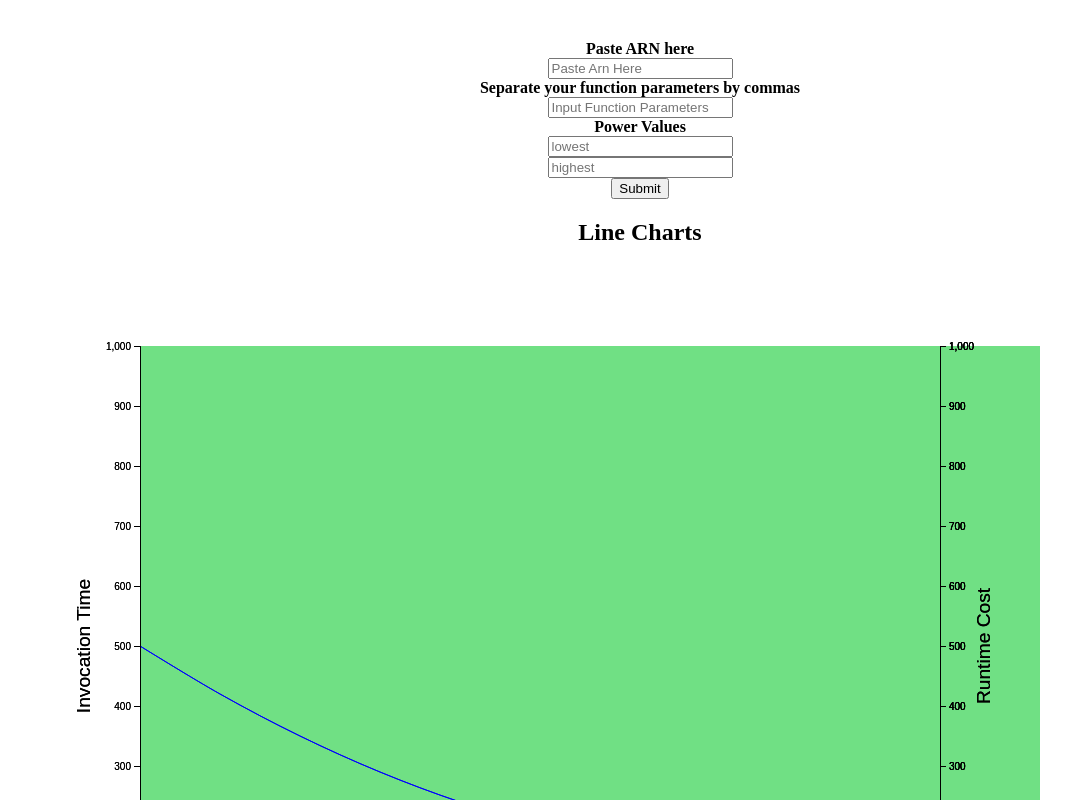
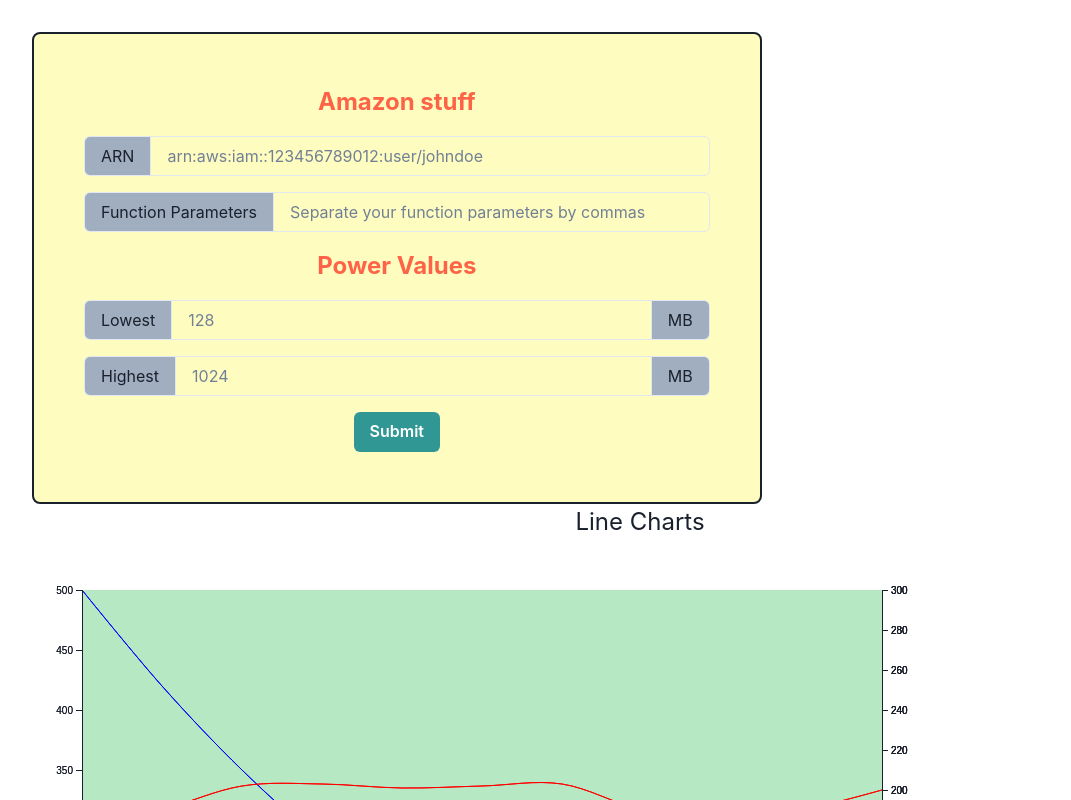
Before and after one commit to oslabs-beta/shear, a React (Vite) app: page / in a window 1280 px wide. Shown: the top 800 px of the page, without its empty margins (0-1071 px from the left). Built offline with nearby package versions, Linux system fonts and the light colour scheme.

Commit message:
some styling setup

```diff
--- a/package.json
+++ b/package.json
@@ -12,6 +12,7 @@
     "preview": "vite preview"
   },
   "dependencies": {
+    "@chakra-ui/react": "^2.8.2",
     "@emotion/react": "^11.11.1",
     "@emotion/styled": "^11.11.0",
     "@fontsource/roboto": "^5.0.8",
@@ -21,6 +22,7 @@
     "cors": "^2.8.5",
     "d3": "^7.8.5",
     "express": "^4.18.2",
+    "framer-motion": "^10.16.12",
     "nodemon": "^3.0.1",
     "react": "^18.2.0",
     "react-d3-library": "^1.1.8",
--- a/src/components/form.tsx
+++ b/src/components/form.tsx
@@ -3,8 +3,8 @@
 import { RootState } from "../store";
 import { arnInput, funcParamsInput, lowestPowerValueInput, highestPowerValueInput } from "../formData/infoSlice";
 import { runOptimizer } from "../formData/resultsSlice";
-
-
+import * as ChakraUI from '@chakra-ui/react'
+import './style.css'
 
 
 const Form: React.FC = () => {
@@ -37,16 +37,57 @@
 
   return (
     <div>
-      <form ref={formRef} onSubmit={onSubmit}>
-        <label><strong>Paste ARN here</strong></label><br/>
-        <input type="text" ref={arnRef} placeholder="Paste Arn Here"/><br/>
-        <label><strong>Separate your function parameters by commas</strong></label><br/>
-        <input type="text" ref={funcParamsRef} placeholder="Input Function Parameters"/><br />
+      {/* <form ref={formRef} onSubmit={onSubmit}>
+        <label><strong>Paste ARN here</strong></label><br />
+        <input type="text" ref={arnRef} placeholder="Paste Arn Here" /><br />
+        <label><strong>Separate your function parameters by commas</strong></label><br />
+        <input type="text" ref={funcParamsRef} placeholder="Input Function Parameters" /><br />
         <label><strong>Power Values</strong></label><br></br>
         <input type="text" ref={lowestPowerValRef} placeholder="lowest"></input><br></br>
         <input type="text" ref={highestPowerValRef} placeholder="highest"></input><br></br>
         <button type="submit">Submit</button>
-      </form>
+      </form> */}
+
+      {/* This is just design for now (no functionality) */}
+      <ChakraUI.Box position="relative" h="20%" w="60%" border="2px" padding="50px" borderRadius='lg' overflow='hidden' bg='yellow.100'>
+
+        <ChakraUI.Stack spacing={4}>
+
+          <ChakraUI.Text as='b' fontSize='24px' color='tomato'>Amazon stuff</ChakraUI.Text>
+
+          <ChakraUI.InputGroup>
+            <ChakraUI.InputLeftAddon children='ARN' bg='gray.400' />
+            <ChakraUI.Input placeholder='arn:aws:iam::123456789012:user/johndoe' />
+          </ChakraUI.InputGroup>
+
+          {/* If you add the size prop to `InputGroup`, it'll pass it to all its children. */}
+          <ChakraUI.InputGroup >
+            <ChakraUI.InputLeftAddon children='Function Parameters' bg='gray.400' />
+            <ChakraUI.Input placeholder='Separate your function parameters by commas' />
+          </ChakraUI.InputGroup>
+
+          <ChakraUI.Text as='b' fontSize='24px' color='tomato'>Power Values</ChakraUI.Text>
+          {/* <ChakraUI.FormLabel>Power Values</ChakraUI.FormLabel> */}
+          <ChakraUI.InputGroup>
+            <ChakraUI.InputLeftAddon children='Lowest' bg='gray.400' />
+            <ChakraUI.Input placeholder='128' />
+            <ChakraUI.InputRightAddon children='MB' bg='gray.400' />
+          </ChakraUI.InputGroup>
+          <ChakraUI.InputGroup >
+            <ChakraUI.InputLeftAddon children='Highest' bg='gray.400' />
+            <ChakraUI.Input placeholder='1024' />
+            <ChakraUI.InputRightAddon children='MB' bg='gray.400' />
+          </ChakraUI.InputGroup>
+        </ChakraUI.Stack>
+        <ChakraUI.Button
+          mt={4}
+          colorScheme='teal'
+          type='submit'
+        // needs an onclick
+        >
+          Submit
+        </ChakraUI.Button>
+      </ChakraUI.Box>
     </div>
   );
 };
--- a/src/components/graph.tsx
+++ b/src/components/graph.tsx
@@ -23,15 +23,18 @@
         // setting up svg
         let width: number = 800;
         let height: number = 600;
-        let heightLeft = 10 ** (Math.floor(Math.log10(Math.max(...timeData))) + 1);   //Math.max(...timeData) + 50;
-        let heightRight = 10 ** (Math.floor(Math.log10(Math.max(...costData))) + 1); //Math.max(...costData) + 150;
+        let heightLeftMagnitude = (Math.floor(Math.log10(Math.max(...timeData))))
+        let heightLeft = 10 ** heightLeftMagnitude *
+            Math.ceil(Math.max(...timeData) / (10 ** heightLeftMagnitude))
+        let heightRightMagnitude = (Math.floor(Math.log10(Math.max(...costData))))
+        let heightRight = 10 ** heightRightMagnitude *
+            Math.ceil(Math.max(...costData) / (10 ** heightRightMagnitude))
 
         const svg = d3
             .select(svgRef.current)
             .attr("width", width)
             .attr("height", height)
             .style("overflow", "visible")
-            .style("background", "#c7cab6")
 
         // x-axis range
         const xScale = d3
@@ -131,9 +134,9 @@
     return (
         <div className="chartWrapper" >
             <h2>Line Charts </h2>
-            <svg className="svgWrap" ref={svgRef} style={{ margin: "100px", display: "block" }
+            <svg className="svgWrap" ref={svgRef} style={{ margin: "50px", display: "block", width: "800px", height: "600px" }
             }></svg>
-            <button variant="contained" onClick={onSubmit}>click to change value</button>
+            <button onClick={onSubmit}>click to change value</button>
         </div>
     );
 };
--- a/src/components/style.css
+++ b/src/components/style.css
@@ -5,8 +5,12 @@
   text-align: center;
 }
 
+h2 {
+  font-size: 24px;
+}
+
 .svgWrap {
-  height: 800px !important;
-  width: 900px !important;
-  background-color: #70e084 !important;
+  /* height: 800px !important; */
+  /* width: 900px !important; */
+  background-color: rgb(183, 232, 196) !important;
 }
--- /dev/null
+++ b/src/style.css
@@ -0,0 +1,3 @@
+.flex-container {
+    display: flex;
+}
```
Also changed, not shown: src/App.tsx (+7 -7 lines), 1 other file (tests, documents, lock files or other folders).
